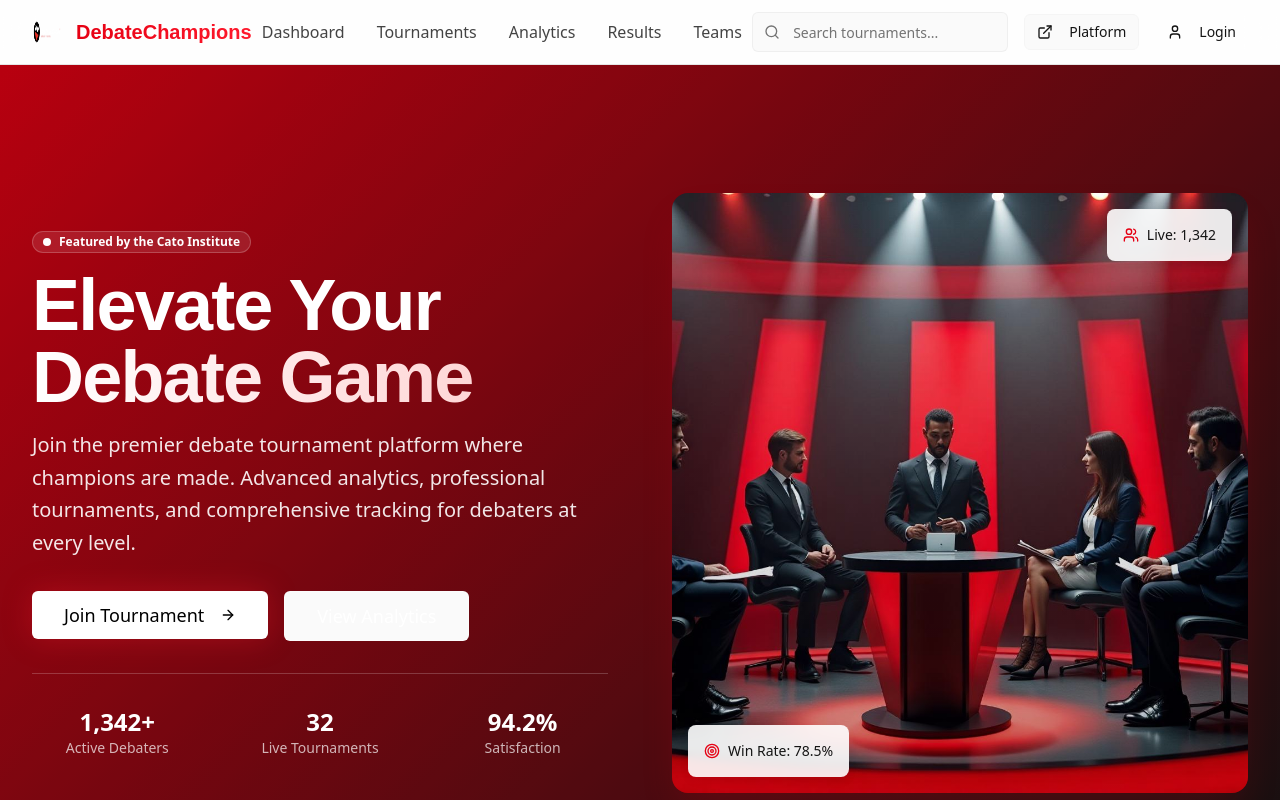
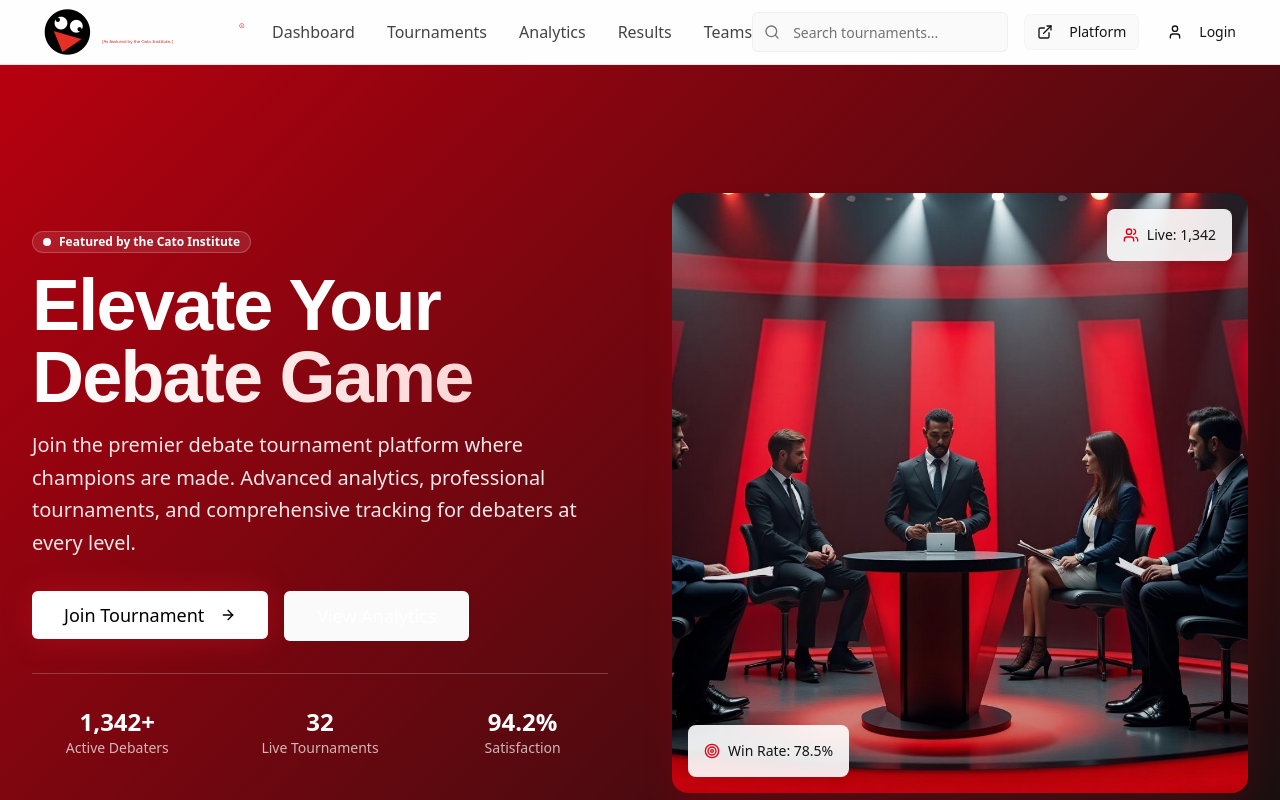
Before and after one commit to AdjustExperiment/ziggy-web-app, a React (Vite) app: page / in a window 1280 px wide. Shown: the top 800 px of the page. Built offline with nearby package versions, Linux system fonts and the light colour scheme; a web font is replaced by a local one.

Commit message:
Fix logo and text
Remove "Debate Champions" text and resize logo image to original dimensions.

```diff
--- a/src/components/Navbar.tsx
+++ b/src/components/Navbar.tsx
@@ -26,11 +26,8 @@ export function Navbar() {
       <div className="mx-auto max-w-7xl px-4 sm:px-6 lg:px-8">
         <div className="flex h-16 items-center justify-between">
           {/* Logo */}
-          <div className="flex items-center space-x-3">
-            <img src="/lovable-uploads/bb7e942b-4006-461c-b9ed-9bdde6f1500c.png" alt="Debate Champions Logo" className="h-8 w-8 rounded-full" />
-            <span className="text-xl font-bold bg-gradient-accent bg-clip-text text-transparent font-primary">
-              DebateChampions
-            </span>
+          <div className="flex items-center">
+            <img src="/lovable-uploads/bb7e942b-4006-461c-b9ed-9bdde6f1500c.png" alt="Debate Champions Logo" className="rounded-full" />
           </div>
 
           {/* Desktop Navigation */}
```
